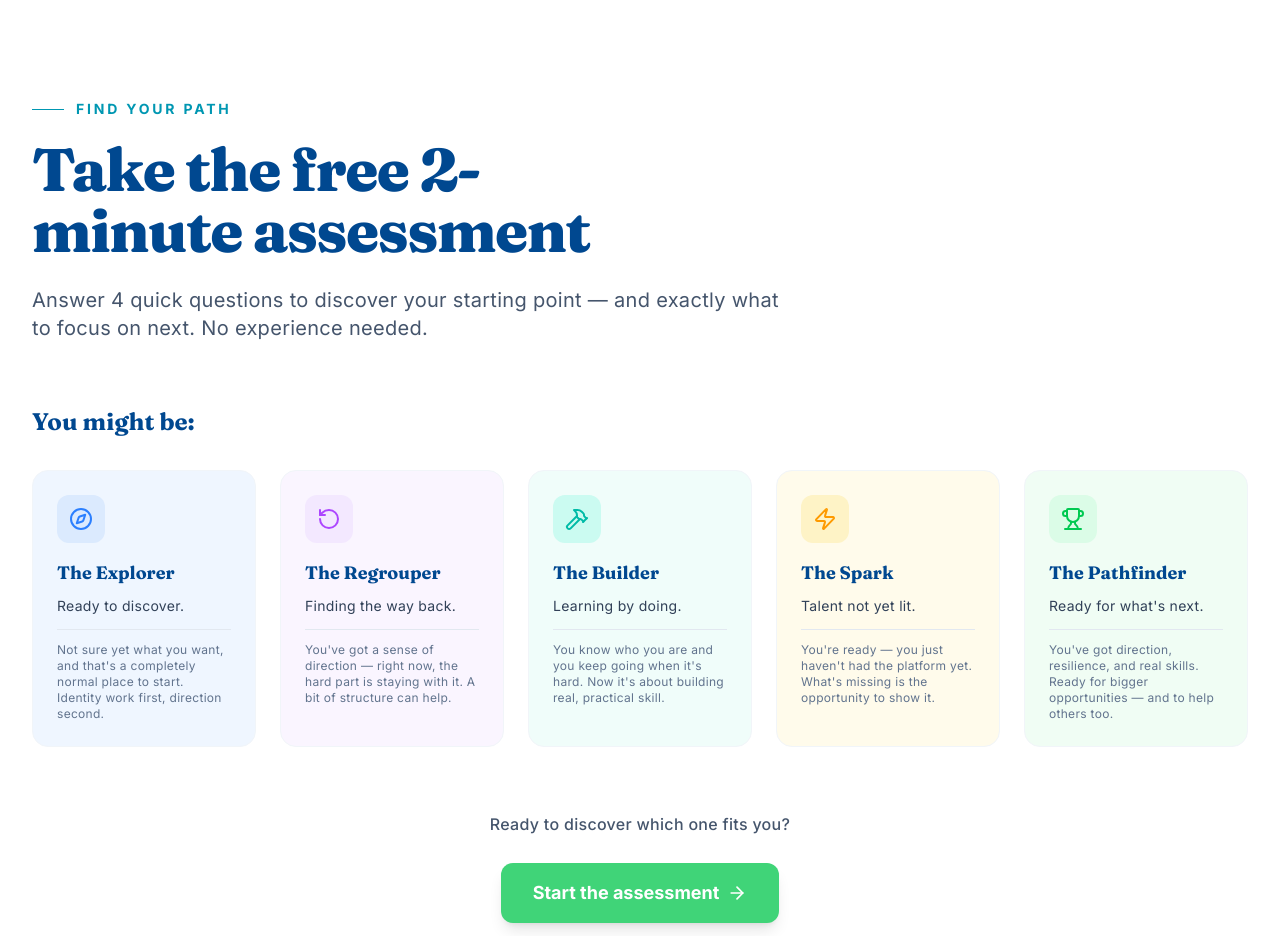
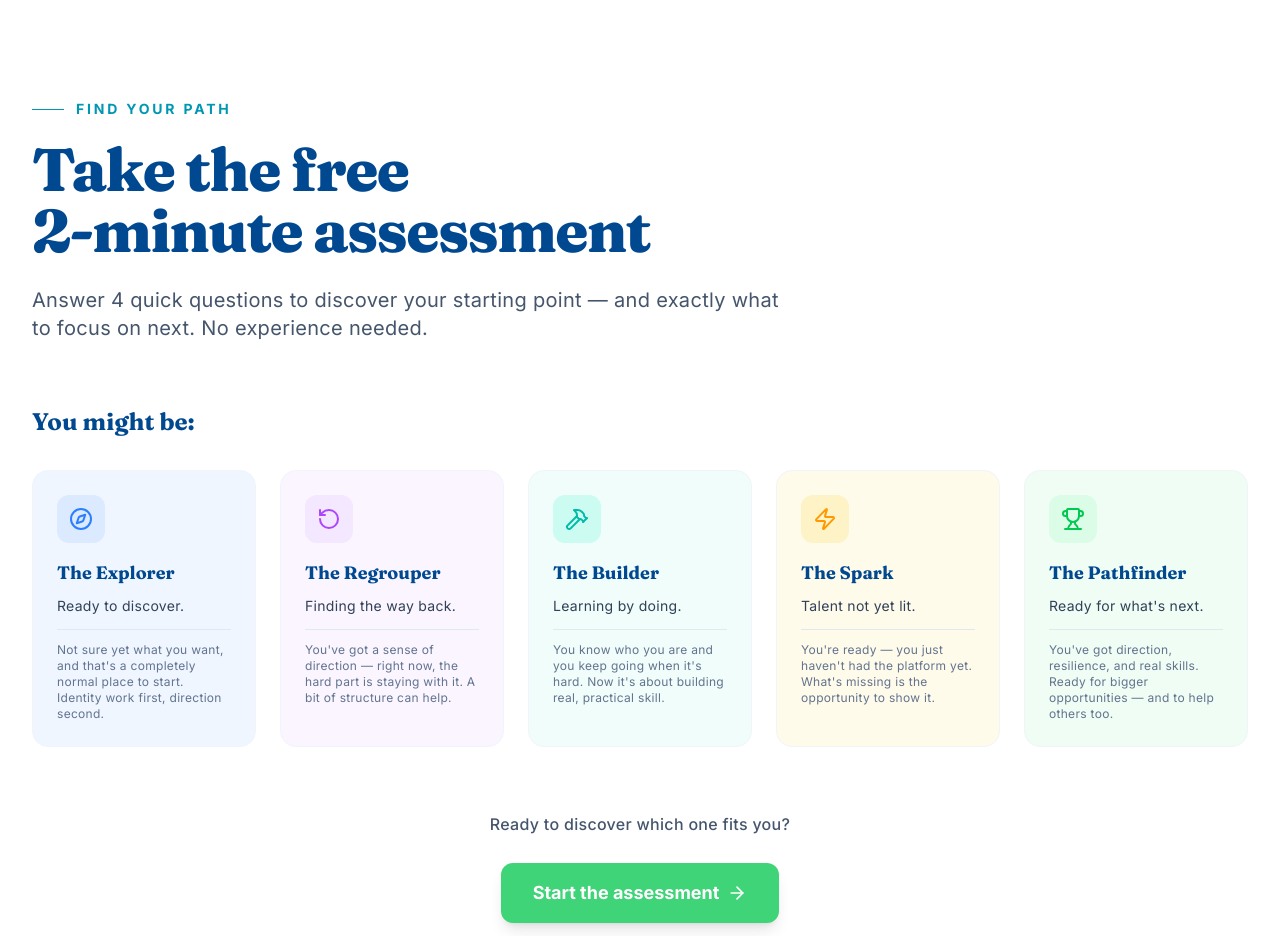
Before and after one commit to Pathfinder-Educational-Limited/PthFndR-Rebuild, a React (Vite) app: page / in a window 1280 px wide. Shown: the part 1820-2756 px from the top of the page. Built offline with nearby package versions, Linux system fonts and the light colour scheme.

Commit message:
fix: prevent 2-minute from breaking across lines in AssessmentPathwaysSection heading

```diff
--- a/src/components/AssessmentPathwaysSection.tsx
+++ b/src/components/AssessmentPathwaysSection.tsx
@@ -60,7 +60,7 @@ export default function AssessmentPathwaysSection() {
             id="pathways-heading"
             className="text-4xl sm:text-5xl lg:text-6xl font-heading font-extrabold tracking-tight text-pth-navy text-balance leading-[1.02] mb-6"
           >
-            Take the free 2-minute assessment
+            Take the free <span className="whitespace-nowrap">2-minute</span> assessment
           </h2>
           <p className="text-lg lg:text-xl text-slate-600">
             Answer 4 quick questions to discover your starting point — and exactly what to focus on next. No experience needed.
```
